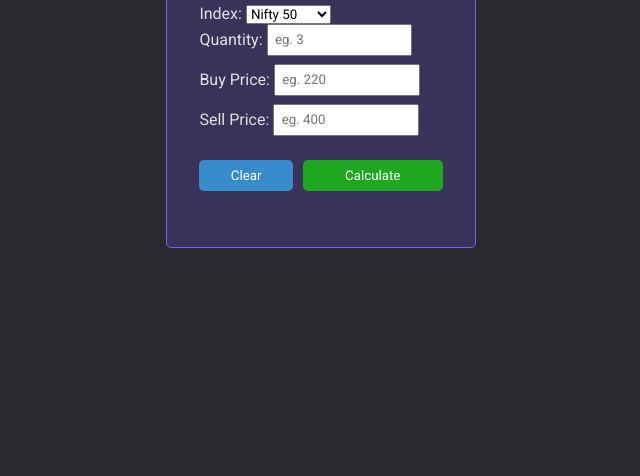
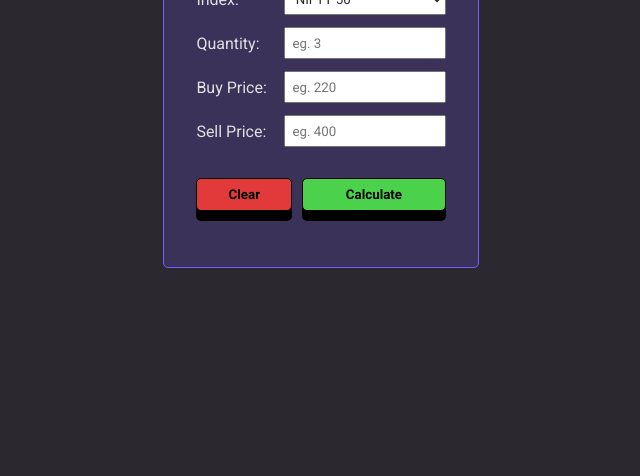
Before and after one commit to imrawhul/prftcalc, a plain HTML site: page index.html in a window 1280 px wide. Shown: the part 324-800 px from the top of the page, without its empty margins (319-959 px from the left). Drawn offline with Linux system fonts and the light colour scheme.

Commit message:
Update style.css

```diff
--- a/style.css
+++ b/style.css
@@ -7,7 +7,7 @@
   --gray: #bababa;
   --primarylight: #795EFF;
   --primarybg: #3B325A;
-  --green: #1fa81f;
+  --green: #4bd14b;
 
   --titleFont: 2rem;
   --primaryFont: 1.4rem;
@@ -38,6 +38,7 @@ body {
   padding: 2.5rem 2rem;
   height: auto;
   width: auto;
+
   border-radius: 5px;
   border: 1px solid var(--primarylight);
   background-color: var(--primarybg);
@@ -65,39 +66,51 @@ body {
   }
 
 
-  input {
-    color: var(--dark);
-
-    padding: 0 0.4rem;
-    margin-bottom: .5rem;
-    width: 60%;
-    height: 2rem;
-  }
-
   #outputs {
+    margin-top: 24px;
     padding: 1rem 0.4rem;
     border-radius: 5px;
     display: none;
+
     /* border: 1px solid var(--green) ; */
   }
 
   #btns {
+    margin-top: 15px;
     display: flex;
     justify-content: space-between;
 
     .sbmt {
-      color: #fff;
+      color: black;
       background-color: var(--green);
       width: 60%;
+
     }
 
     .clr {
-      color: #fff;
-      background-color: #388ccc;
+      color: black;
+      background-color: rgb(226, 58, 58);
       width: 40%;
       margin-right: 10px;
     }
+
+    #sbmt,
+    #clr {
+      font-weight: bold;
+      transition: .3s ease-out;
+      box-shadow: 0 10px black;
+      border: 1px solid black;
     }
+
+    #sbmt:hover,
+    #clr:hover {
+      transform: translateY(5px);
+      box-shadow: 0 0px black;
+    }
+  }
+
+
+
 
   button {
     cursor: pointer;
@@ -109,31 +122,54 @@ body {
   }
 
 
+  .inputfields {
+    /* border: 1px solid; */
+    width: 100%;
+    position: relative;
+
+
+    display: flex;
+    flex-direction: column;
+    gap: 12px;
 
 
 
+
+    .inpt1 {
+
+      width: 100%;
+
+      display: flex;
+      justify-content: space-between;
+      align-items: center;
+
+      label {
+        width: 50%;
+        text-wrap: nowrap;
       }
 
-@media only screen and (max-width: 600px) {
-  .container {
-    height: auto;
-    width: 16rem;
-    font-size: calc(var(--primaryFont)*0.7);
+      input,
+      :optional {
 
-    h1 {
-      font-size: calc(var(--titleFont)*0.8);
+        width: 100%;
+        margin-left: 10px;
+        color: var(--dark);
+        padding: 0 0.4rem;
+        height: 2rem;
       }
 
-    .inputfields input {
-      width: 100%;
+      #index {
+        text-transform: uppercase;
       }
 
-
-    form label,
-    form input {
-      margin: 4px 0;
+      select option:active {
+        background-color: red;
       }
 
 
     }
   }
+
+
+
+}
```
Lines whose indentation alone changed are shown as unchanged.
